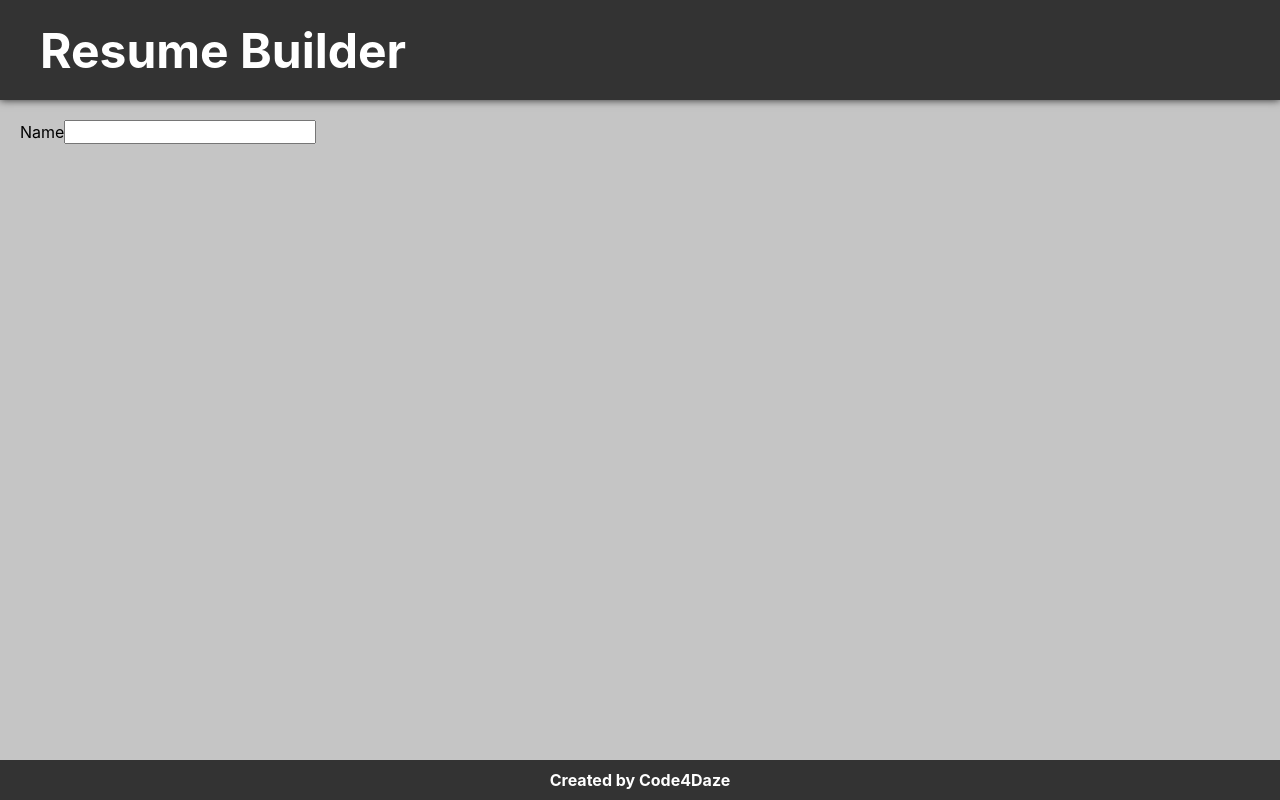
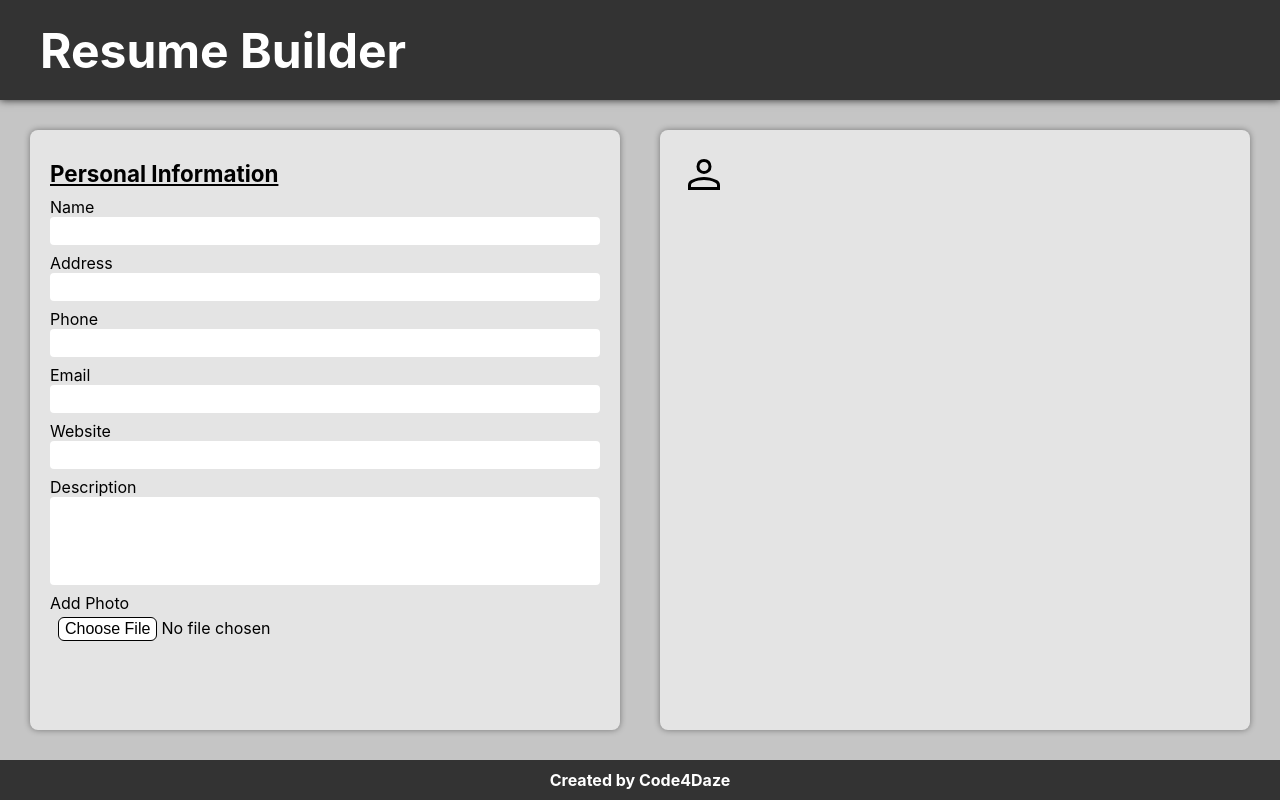
Before and after one commit to Daze-bot/cv-project, a React (Create React App) app: page / in a window 1280 px wide. Built offline with nearby package versions, Linux system fonts and the light colour scheme.

Commit message:
Add inputs for info fields
Begin working on Experience fields.  May need to adjust state
to not have a separate Experience/Experiences

```diff
--- a/src/components/CVDisplay.js
+++ b/src/components/CVDisplay.js
@@ -11,7 +11,15 @@ class CVDisplay extends Component {
 
     return (
       <div className="CVDisplay">
+        {/* Replace all of this once Input Forms are done.  Used for testing inputs */}
         <p>{info.name}</p>
+        <p>{info.address}</p>
+        <p>{info.phone}</p>
+        <p>{info.email}</p>
+        <p>{info.website}</p>
+        <p>{info.description}</p>
+        {/* NEED TO FIX - Custom IMG is not loading in display */}
+        <img src={info.avatar} alt="Avatar"></img>
       </div>
     );
   }
--- a/src/components/CVForm.js
+++ b/src/components/CVForm.js
@@ -1,5 +1,6 @@
 /* eslint-disable no-useless-constructor */
 import React, { Component } from "react";
+import Info from "./Info";
 
 class CVForm extends Component {
   constructor(props) {
@@ -14,16 +15,10 @@ class CVForm extends Component {
 
     return (
       <div className="CVForm">
-        <form className="info">
-          <label htmlFor="infoName">Name</label>
-          <input
-            onChange={changeInfo}
-            value={info.name}
-            type="text"
-            name="name"
-            id="infoName"
-          />
-        </form>
+        <Info
+          info={info}
+          changeInfo={changeInfo}
+        />
       </div>
     );
   }
--- /dev/null
+++ b/src/components/Info.js
@@ -0,0 +1,88 @@
+/* eslint-disable no-useless-constructor */
+import React, { Component } from "react";
+
+class Info extends Component {
+  constructor(props) {
+    super(props);
+  }
+
+  render() {
+    const {
+      info,
+      changeInfo,
+    } = this.props;
+
+    return (
+      <div className="personalInfo">
+        <p>Personal Information</p>
+        <form className="infoForm">
+          <label htmlFor="infoName">Name</label>
+          <input
+            className="entry"
+            onChange={changeInfo}
+            value={info.name}
+            type="text"
+            name="name"
+            id="infoName"
+          />
+          <label htmlFor="infoAddress">Address</label>
+          <input
+            className="entry"
+            onChange={changeInfo}
+            value={info.address}
+            type="text"
+            name="address"
+            id="infoAddress"
+          />
+          <label htmlFor="infoPhone">Phone</label>
+          <input
+            className="entry"
+            onChange={changeInfo}
+            value={info.phone}
+            type="text"
+            name="phone"
+            id="infoPhone"
+          />
+          <label htmlFor="infoEmail">Email</label>
+          <input
+            className="entry"
+            onChange={changeInfo}
+            value={info.email}
+            type="text"
+            name="email"
+            id="infoEmail"
+          />
+          <label htmlFor="infoWebsite">Website</label>
+          <input
+            className="entry"
+            onChange={changeInfo}
+            value={info.website}
+            type="text"
+            name="website"
+            id="infoWebsite"
+          />
+          <label htmlFor="infoDescription">Description</label>
+          <textarea
+            className="entry"
+            onChange={changeInfo}
+            value={info.description}
+            type="text"
+            name="description"
+            id="infoDescription"
+            rows={4}
+          />
+          <label htmlFor="infoAvatar">Add Photo</label>
+          <input
+            onChange={changeInfo}
+            type="file"
+            name="avatar"
+            id="infoAvatar"
+            accept="image/*"
+          />
+        </form>
+      </div>
+    );
+  }
+}
+
+export default Info;
--- a/src/components/Main.js
+++ b/src/components/Main.js
@@ -17,7 +17,7 @@ class Main extends Component {
         email: '',
         website: '',
         description: '',
-        photoURL: Stock,
+        avatar: Stock,
       },
       experience: {
         id: uniqid(),
@@ -41,12 +41,22 @@ class Main extends Component {
     }
 
     this.handleInfoChange = this.handleInfoChange.bind(this);
+    this.handleExperienceChange = this.handleExperienceChange.bind(this);
   }
 
   handleInfoChange(e) {
     this.setState((state) => ({
       info: {
         ...state.info,
+        [e.target.name]: e.target.value,
+      }
+    }));
+  }
+
+  handleExperienceChange(e, id) {
+    this.setState((state) => ({
+      experience: {
+        ...state.experience,
         [e.target.name]: e.target.value,
       }
     }));
--- a/src/styles/style.css
+++ b/src/styles/style.css
@@ -3,6 +3,7 @@
   --marginals-background-color: #333;
   --marginals-text-color: white;
   --main-background-color: #c5c5c5;
+  --secondary-background-color: #e4e4e4;
 }
 
 * {
@@ -17,6 +18,7 @@
 
 .fullApp {
   min-height: 100vh;
+  max-height: 100vh;
   position: relative;
   display: grid;
   grid-template: 100px 1fr 40px / 1fr;
@@ -47,10 +49,85 @@ header {
 main {
   grid-area: 2/1/3/2;
   background-color: var(--main-background-color);
-  padding: 20px;
+  padding: 30px;
   display: grid;
   grid-template: 1fr / 1fr 1fr;
   gap: 40px;
+  overflow: hidden;
+}
+
+.CVForm,
+.CVDisplay {
+  overflow-x: hidden;
+  overflow-y: auto;
+  padding: 20px;
+  background-color: var(--secondary-background-color);
+  border-radius: 8px;
+  box-shadow: 0 0 6px rgba(0, 0, 0, 0.4);
+}
+
+.CVForm input,
+.CVForm label,
+.CVForm textarea,
+.CVForm p {
+  display: block;
+  width: 100%;
+}
+
+.CVForm label {
+  margin-top: 8px;
+}
+
+.CVForm .entry {
+  outline: none;
+  padding: 4px 8px;
+  border: none;
+  border-radius: 4px;
+}
+
+.CVForm textarea {
+  resize: none;
+}
+
+.CVForm .entry:hover {
+  box-shadow: 0 0 4px rgba(0, 0, 0, 0.4);
+}
+
+.CVForm .entry:focus {
+  box-shadow: 0 0 6px rgba(0, 0, 0, 0.8);
+}
+
+.CVForm #infoAvatar {
+  padding: 4px 8px;
+}
+
+.CVForm ::file-selector-button {
+  outline: none;
+  border: solid 1px black;
+  border-radius: 6px;
+  background-color: white;
+  padding-top: 2px;
+  padding-bottom: 2px;
+}
+
+.CVForm ::file-selector-button:hover {
+  filter: brightness(.85);
+}
+
+.CVForm ::file-selector-button:active {
+  filter: brightness(1);
+}
+
+.personalInfo {
+  margin-top: 10px;
+  margin-bottom: 30px;
+}
+
+.personalInfo p {
+  font-size: 1.4rem;
+  font-weight: 700;
+  margin-bottom: 10px;
+  text-decoration: underline;
 }
 
 footer {
```
Also changed, not shown: src/components/Experience.js (added, +88 -0 lines).
